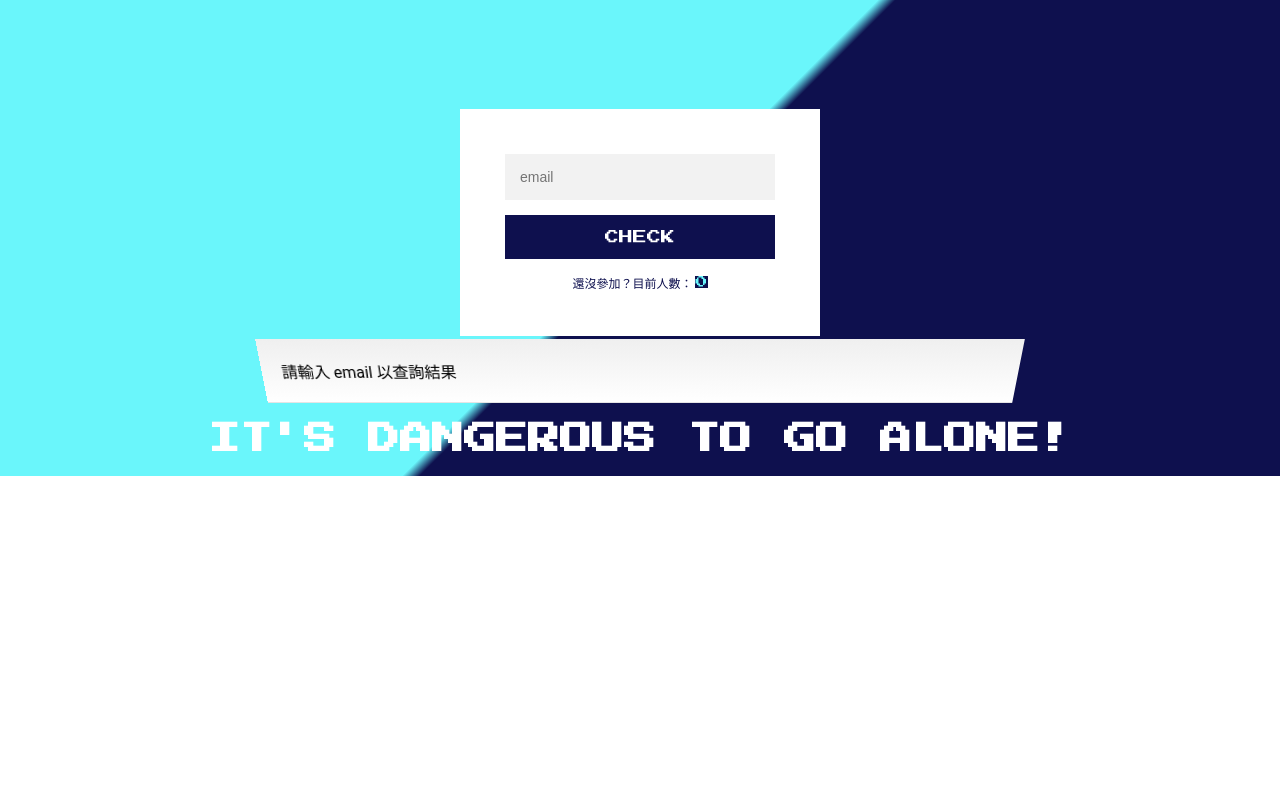
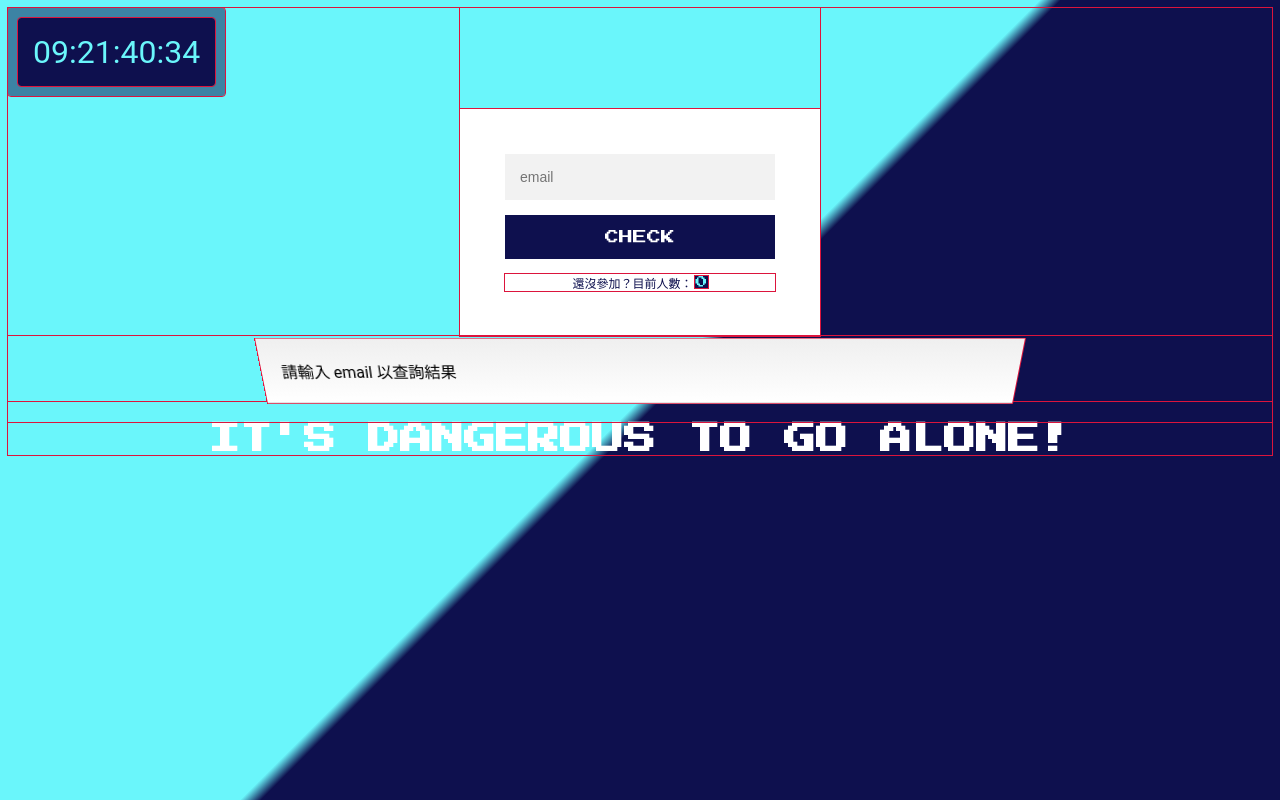
Before and after one commit to Leeboyd/JS30, a website: page HEX0/index.html in a window 1280 px wide. Drawn offline with Linux system fonts and the light colour scheme; no server answers.

Commit message:
feat: 倒數刻板

```diff
--- a/HEX0/index.html
+++ b/HEX0/index.html
@@ -6,7 +6,9 @@
   <link rel="stylesheet" href="style.css">
 </head>
 <body>
-
+  <div id="boy-clock">
+    <span class="clock">09:21:40:34</span>
+  </div>
   <div class="boy-centerbox">
     <form class="boy-form">
       <input type="email" placeholder="email"/>
--- a/HEX0/style.css
+++ b/HEX0/style.css
@@ -1,4 +1,10 @@
 @import url(https://fonts.googleapis.com/css?family=Press+Start+2P);
+:root {
+  height: 100%;
+}
+* {
+  outline: 1px solid crimson;
+}
 h1 {
   color:white;
   text-align:center;
@@ -88,6 +94,25 @@ h1 {
   background: linear-gradient(to top,  #ffffff 0%,#EFEFEF 100%);
 }
 
+#boy-clock {
+  /* font-family: sans-serif; */
+  position: fixed;
+  display: inline-block;
+  text-align: center;
+  padding: 10px;
+  border-radius: 3px;
+  font-size: 2em;
+  background: rgba(14,16,78,0.5);
+  color: rgba(106,246,251,1);
+}
+
+#boy-clock > span {
+	padding: 15px;
+	border-radius: 3px;
+	background: rgba(14,16,78,1);
+	display: inline-block;
+}
+
 .boy-loading {
   border: 2px solid rgba(106,246,251,1);
   display: inline-block;
```
